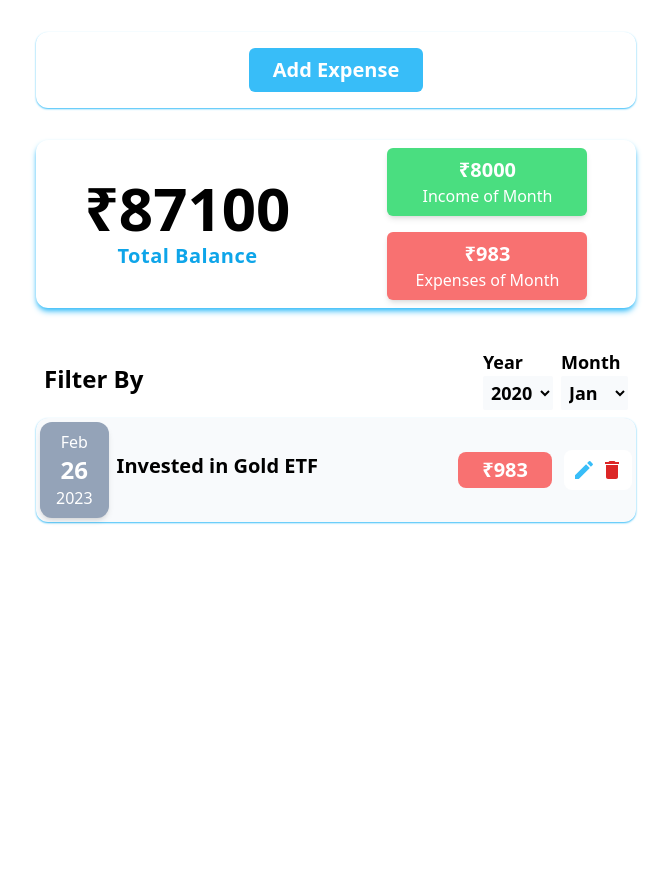
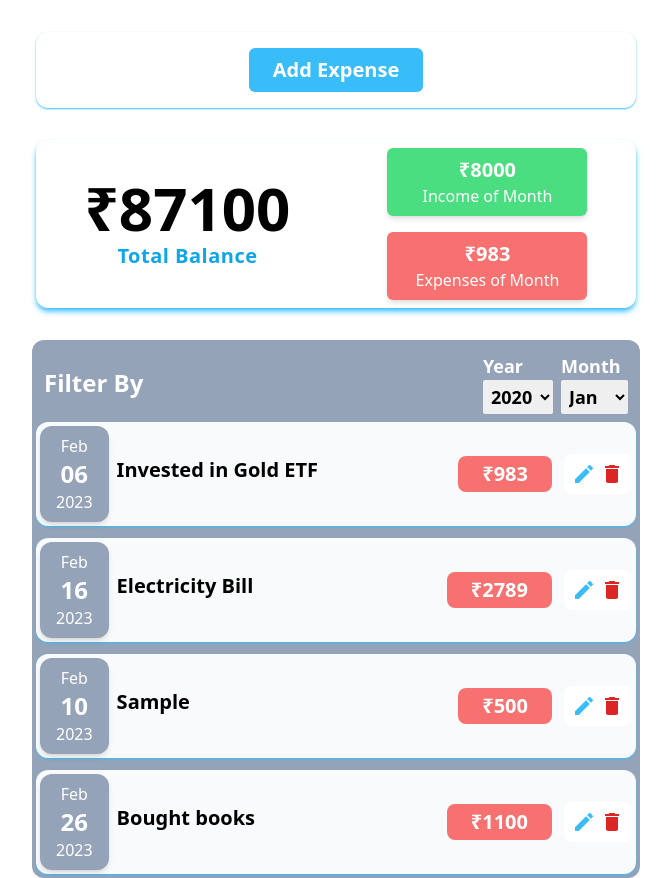
Before and after one commit to nam4n/Budget-Tracker, a React (Create React App) app: page / in a window 1280 px wide. Shown: the whole page, without its empty margins (304-975 px from the left). Before the commit the page ends 800 px from the top, so only its background shows below. Built offline with nearby package versions, Linux system fonts and the light colour scheme; the HTML template or start-up script is replaced by a standard one.

Commit message:
link expenses list to an array

```diff
--- a/src/App.js
+++ b/src/App.js
@@ -3,11 +3,38 @@ import Balance from "./components/Balance";
 import Fields from "./components/Fields";
 import Form from "./components/Form";
 
+const INITIAL_EXPENSES = [
+  {
+    id: 'e1',
+    title: "Invested in Gold ETF",
+    amount: 983,
+    date: new Date("2023-02-06"),
+  },
+  {
+    id: 'e2',
+    title: "Electricity Bill",
+    amount: 2789,
+    date: new Date("2023-02-16"),
+  },
+  {
+    id: 'e3',
+    title: "Sample",
+    amount: 500,
+    date: new Date("2023-02-10"),
+  },
+  {
+    id: 'e4',
+    title: "Bought books",
+    amount: 1100,
+    date: new Date("2023-02-26"),
+  },
+]
+
 function App() {
   return <div className="flex flex-col gap-8 justify-center items-center">
     <Form />
     <Balance />
-    <Fields />
+    <Fields expenses={INITIAL_EXPENSES} />
   </div>;
 }
 
--- /dev/null
+++ b/src/components/FieldItem.js
@@ -0,0 +1,40 @@
+import ModeEditIcon from "@mui/icons-material/ModeEdit";
+import DeleteIcon from "@mui/icons-material/Delete";
+
+const FieldItem = ({title, amount, date}) => {
+//   let newDay = new Date();
+//   const month = newDay
+//     .toLocaleString("en-US", { month: "long" })
+//     .trim()
+//     .slice(0, 3);
+//   const year = newDay.getFullYear();
+//   const day = newDay.toLocaleString("en-US", { day: "2-digit" });
+
+const month = date.toLocaleString("en-US", {month: "long"}).slice(0,3);
+const day = date.toLocaleString("en-US", {day: "2-digit"});
+const year = date.getFullYear();
+
+  return (
+    <li className="field shadow-sm shadow-sky-400 bg-slate-50 rounded-xl p-1 flex items-center justify-between gap-2 w-[600px]">
+      <div className="field-date shadow-md flex flex-col justify-center items-center text-white bg-slate-400 py-2 px-4 rounded-xl">
+        <p>{month}</p>
+        <h1 className="font-extrabold text-2xl">{day}</h1>
+        <p>{year}</p>
+      </div>
+      <div className="field-description flex justify-between w-full">
+        <div className="field-title text-xl font-bold">
+          {title}
+        </div>
+        <div className="field-amount bg-red-400 px-6 py-1 text-xl text-white font-bold rounded-lg mr-1">
+          ₹{amount}
+        </div>
+      </div>
+      <div className="field-actions flex gap-1 bg-white p-2 rounded-lg">
+        <ModeEditIcon className="text-sky-400 hover:scale-125 hover:cursor-pointer" />
+        <DeleteIcon className="text-red-600 hover:scale-125 hover:cursor-pointer" />
+      </div>
+    </li>
+  );
+};
+
+export default FieldItem;
--- a/src/components/Fields.js
+++ b/src/components/Fields.js
@@ -1,35 +1,17 @@
-import Filter from './Filter';
-import ModeEditIcon from '@mui/icons-material/ModeEdit';
-import DeleteIcon from '@mui/icons-material/Delete';
+import Filter from "./Filter";
+import FieldItem from "./FieldItem";
 
-const Fields = () => {
+const Fields = ({ expenses }) => {
 
-    let newDay = new Date();
-    const month = newDay.toLocaleString("en-US", {month: "long"}).trim().slice(0,3);
-    const year = newDay.getFullYear();
-    const day = newDay.toLocaleString("en-US", {day: "2-digit"});
 
   return (
-    <div className="fields width-[600px]">
-        <Filter />
+    <div className="fields width-[600px] bg-slate-400 p-1 rounded-xl">
+      <Filter />
       <div className="list">
-        <ul className='flex flex-col gap-3'>
-          <li className="field shadow-sm shadow-sky-400 bg-slate-50 rounded-xl p-1 flex items-center justify-between gap-2 w-[600px]">
-            <div className="field-date shadow-md flex flex-col justify-center items-center text-white bg-slate-400 py-2 px-4 rounded-xl">
-                <p>{month}</p>
-                <h1 className='font-extrabold text-2xl'>{day}</h1>
-                <p>{year}</p>
-            </div>
-            <div className="field-description flex justify-between w-full">
-                <div className="field-title text-xl font-bold">Invested in Gold ETF</div>
-                <div className="field-amount bg-red-400 px-6 py-1 text-xl text-white font-bold rounded-lg mr-1">₹983</div>
-            </div>
-            <div className="field-actions flex gap-1 bg-white p-2 rounded-lg">
-                <ModeEditIcon className='text-sky-400 hover:scale-125 hover:cursor-pointer' />
-                <DeleteIcon className='text-red-600 hover:scale-125 hover:cursor-pointer' />
-            </div>
-          </li>
-
+        <ul className="flex flex-col gap-3">
+          {expenses.map(expense => (
+            <FieldItem key={expense.id} title={expense.title} amount={expense.amount} date={expense.date} />
+          ))}
         </ul>
       </div>
     </div>
--- a/src/components/Filter.js
+++ b/src/components/Filter.js
@@ -1,12 +1,12 @@
 const Filter = () => {
   return (
-    <div className="filter w-[600px] p-2 rounded-xl flex justify-between items-center">
+    <div className="filter w-[600px] p-2 rounded-xl flex justify-between items-center text-white">
       <p className="font-extrabold text-2xl ">Filter By</p>
 
       <div className="filter-selects flex gap-2">
         <div className="flex flex-col">
           <label className="text-lg font-bold">Year</label>
-          <select className="bg-slate-50 p-1 text-lg font-semibold rounded-sm ">
+          <select className="text-black hover:cursor-pointer p-1 text-lg font-semibold rounded-sm ">
             <option value="1">2020</option>
             <option value="2">2021</option>
             <option value="3">2022</option>
@@ -15,7 +15,7 @@ const Filter = () => {
         </div>
         <div className="flex flex-col">
           <label className="text-lg font-bold">Month</label>
-          <select className="bg-slate-50 p-1 text-lg font-semibold rounded-sm ">
+          <select className="text-black hover:cursor-pointer p-1 text-lg font-semibold rounded-sm ">
             <option value="1">Jan</option>
             <option value="2">Feb</option>
             <option value="3">Mar</option>
```
